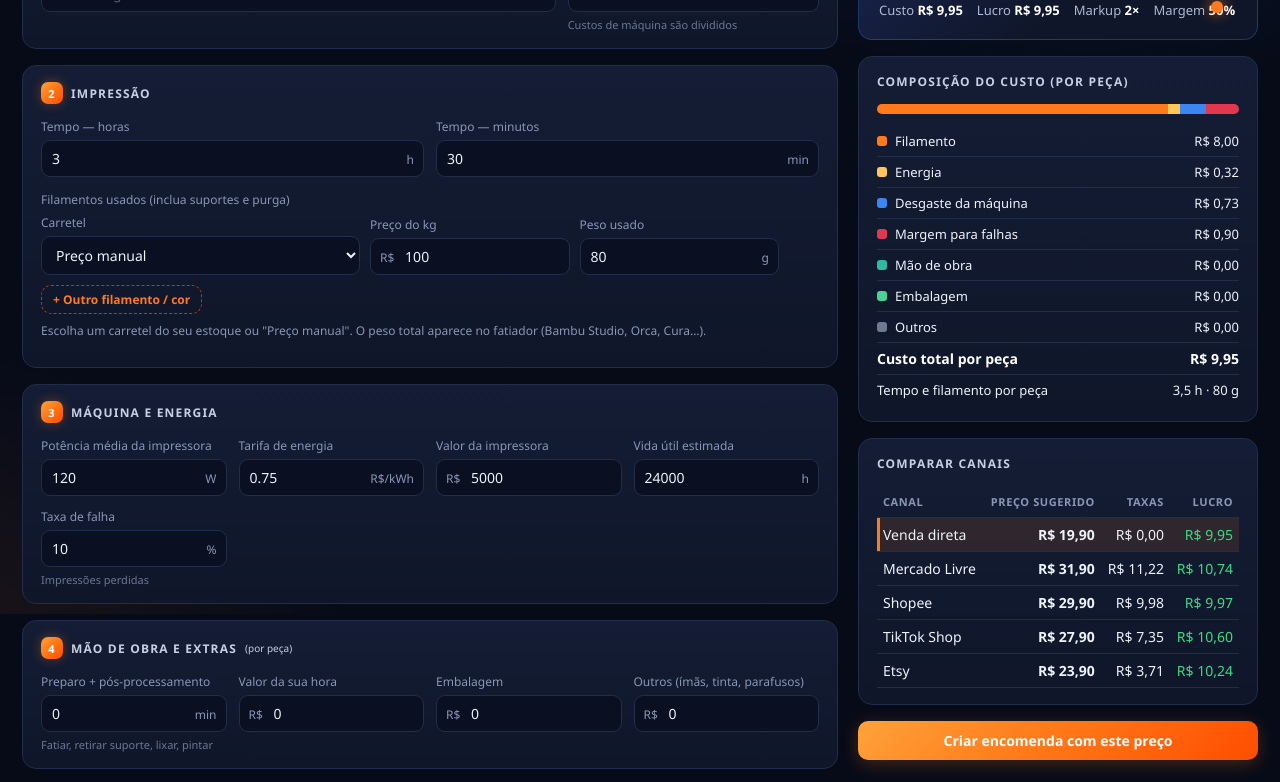
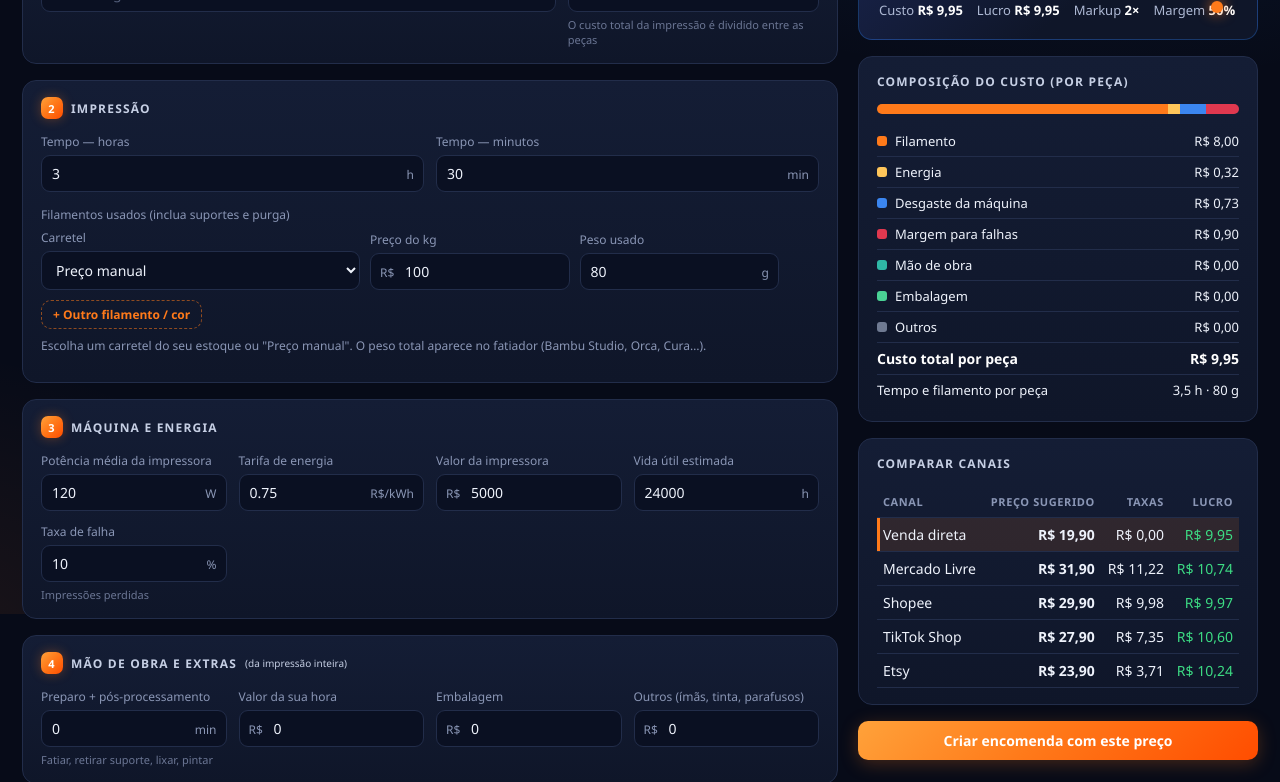
Before and after one commit to mateuscavati/Universo3D, a plain HTML site: page index.html in a window 1280 px wide. Shown: the part 186-968 px from the top of the page. Drawn offline with Linux system fonts and the light colour scheme.

Commit message:
Consertando calculadora

```diff
--- a/index.html
+++ b/index.html
@@ -286,7 +286,7 @@ footer{text-align:center;color:#4f5a78;font-size:12px;padding:10px 0 30px}
     <h2><span class="n">1</span>Peça</h2>
     <div class="row">
       <div class="f" style="grid-column:span 2"><label>Nome da peça</label><input id="c-nome" data-k="nome" placeholder="Ex.: Vaso geométrico 15 cm"></div>
-      <div class="f"><label>Peças por impressão</label><input type="number" min="1" step="1" data-k="pecas"><small>Custos de máquina são divididos</small></div>
+      <div class="f"><label>Peças por impressão</label><input type="number" min="1" step="1" data-k="pecas"><small>O custo total da impressão é dividido entre as peças</small></div>
     </div>
   </div>
 
@@ -314,7 +314,7 @@ footer{text-align:center;color:#4f5a78;font-size:12px;padding:10px 0 30px}
   </div>
 
   <div class="card">
-    <h2><span class="n">4</span>Mão de obra e extras <small style="text-transform:none;letter-spacing:0;font-weight:400">(por peça)</small></h2>
+    <h2><span class="n">4</span>Mão de obra e extras <small style="text-transform:none;letter-spacing:0;font-weight:400">(da impressão inteira)</small></h2>
     <div class="row">
       <div class="f"><label>Preparo + pós-processamento</label><div class="unit"><input type="number" min="0" data-k="maoMin"><em>min</em></div><small>Fatiar, retirar suporte, lixar, pintar</small></div>
       <div class="f"><label>Valor da sua hora</label><div class="unit pre"><em>R$</em><input type="number" min="0" data-k="maoHora"></div></div>
@@ -603,7 +603,7 @@ function custos(){
   const mao = num(c.maoMin) / 60 * num(c.maoHora);
   const itens = [
     ['Filamento', filamento / n], ['Energia', energia / n], ['Desgaste da máquina', maquina / n],
-    ['Margem para falhas', falha / n], ['Mão de obra', mao], ['Embalagem', num(c.embalagem)], ['Outros', num(c.outros)]
+    ['Margem para falhas', falha / n], ['Mão de obra', mao / n], ['Embalagem', num(c.embalagem) / n], ['Outros', num(c.outros) / n]
   ];
   return { itens, total: itens.reduce((a, b) => a + b[1], 0), n, gramas, hrs };
 }
```
